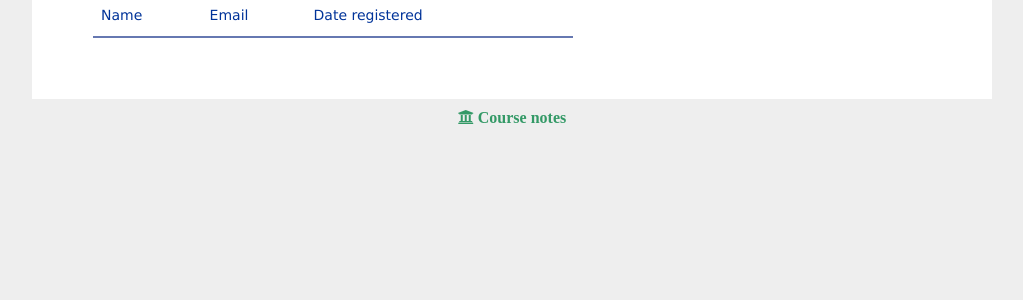
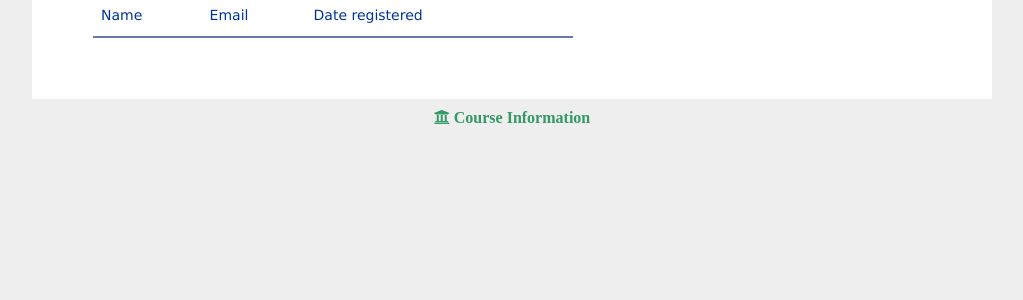
Before and after one commit to hopkinss/python-registration, a Flask app: page / in a window 1280 px wide. Shown: the part 176-476 px from the top of the page, without its empty margins (128-1151 px from the left). Run offline with Flask 2, Linux system fonts and the light colour scheme; lists and menus that the app fills with data are empty; some libraries are stand-ins or nearby versions.

Commit message:
updated help link

```diff
--- a/flaskr/templates/base.html
+++ b/flaskr/templates/base.html
@@ -27,5 +27,5 @@
   {% block content %}{% endblock %}
 </section>
 <footer class="center-div" >
-    <a href="http://sgcpapp1/infra/python/"><i style="color: #339966;" class="fa fa-university" aria-hidden="true">&nbsp;Course notes</i></a>
+    <a href="http://sgcpapp1/infra/python/"><i style="color: #339966;" class="fa fa-university" aria-hidden="true">&nbsp;Course Information</i></a>
 </footer>
```
